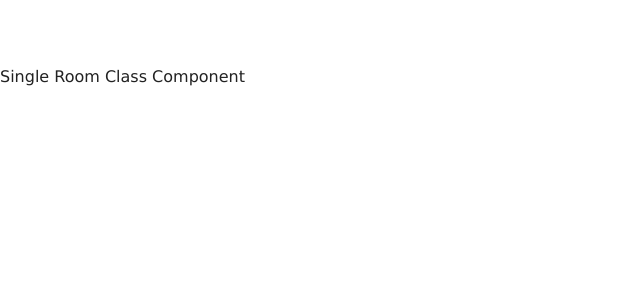
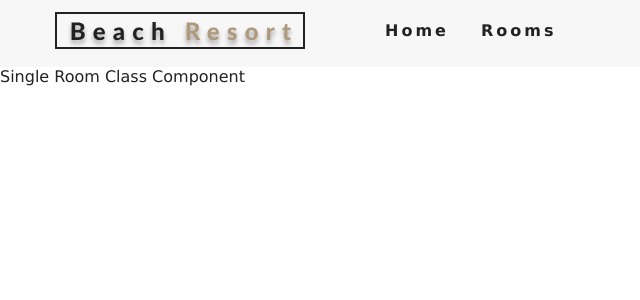
Before and after one commit to PrestonWestDev/resort, a React (Create React App) app: page /rooms/1 in a window 1280 px wide. Shown: the top 300 px of the page, without its empty margins (0-640 px from the left). Built offline with nearby package versions, Linux system fonts and the light colour scheme.

Commit message:
Added the Navbar Component

```diff
--- a/src/App.js
+++ b/src/App.js
@@ -5,12 +5,14 @@
 import Rooms from './pages/Rooms';
 import SingleRoom from './pages/SingleRoom';
 import Error from './pages/Error';
+import Navbar from './components/Navbar';
 
 import {Route, Switch} from 'react-router-dom';
 
 function App() {
   return (
     <>
+    <Navbar></Navbar>
     {/* Switch enforces that only one component can be shown at a time,
         so if no component matches a path, then Error will be shown by default. */}
     <Switch>
--- /dev/null
+++ b/src/components/Navbar.js
@@ -0,0 +1,38 @@
+import React, { Component } from 'react';
+import logo from '../images/logo.svg';
+import {FaAlignRight} from 'react-icons/fa';
+import {Link} from 'react-router-dom';
+
+export default class Navbar extends Component {
+    state={
+        isOpen: false
+    }
+    handleToggle = () => {
+        this.setState({isOpen:!this.state.isOpen})
+    }
+    render() {
+        return (
+        <nav className="navbar">
+            <div className="nav-center">
+                <div className="nav-header">
+                    <Link to="/">
+                        <img src={logo} alt="Beach Resort"></img>
+                    </Link>
+                    <button type="button" className="nav-btn" onClick={this.handleToggle}>
+                        <FaAlignRight className="nav-icon"></FaAlignRight>
+                    </button>
+                </div>
+                {/* This uses CSS tricks show links in the navbar w/ overflow and added height values */}
+                <ul className={this.state.isOpen ? "nav-links show-nav" : "nav-links"}>
+                    <li>
+                        <Link to="/">Home</Link>
+                    </li>
+                    <li>
+                        <Link to="/rooms">Rooms</Link>
+                    </li>
+                </ul>
+            </div>
+        </nav>
+        )
+    }
+}
```
